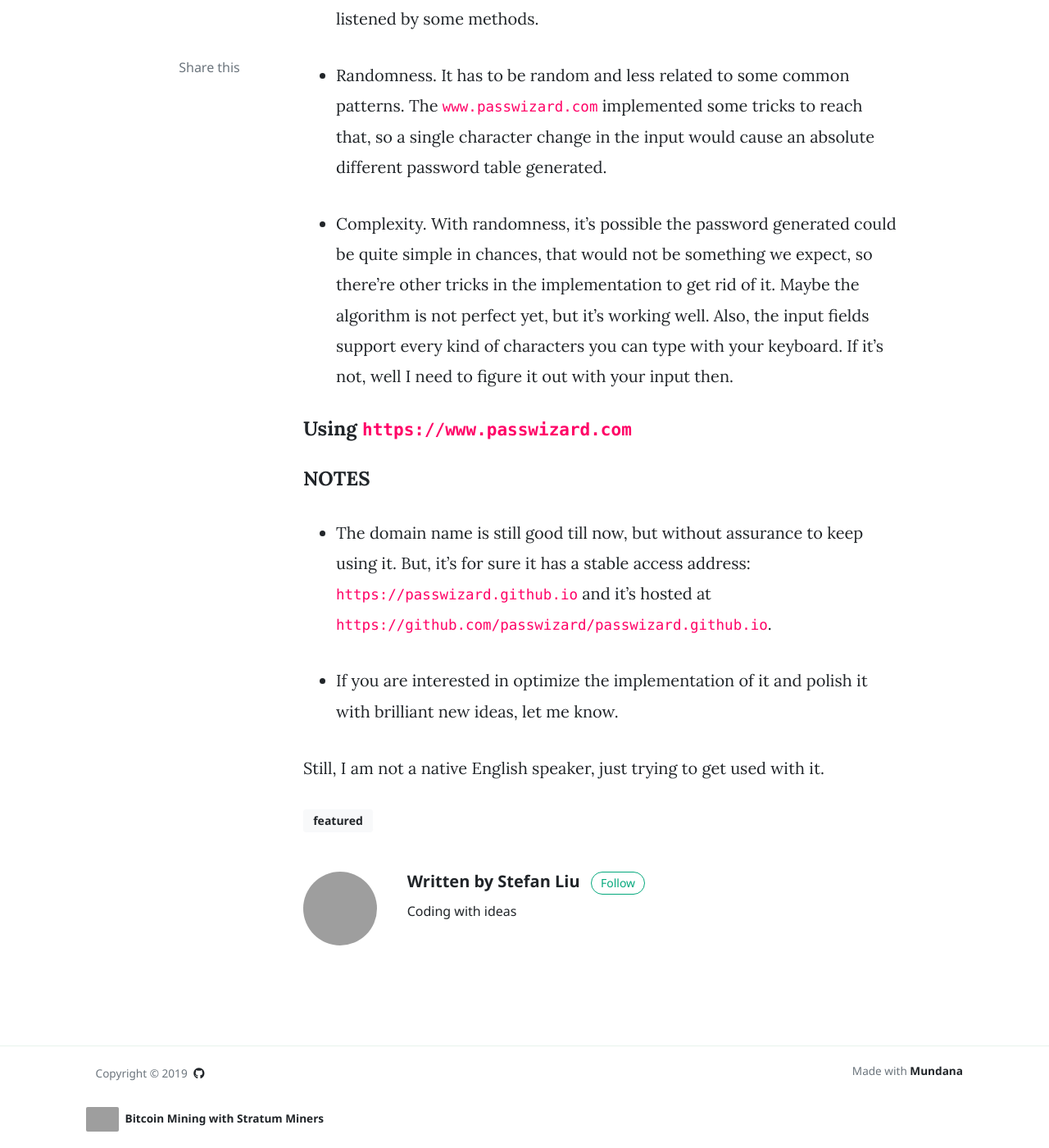
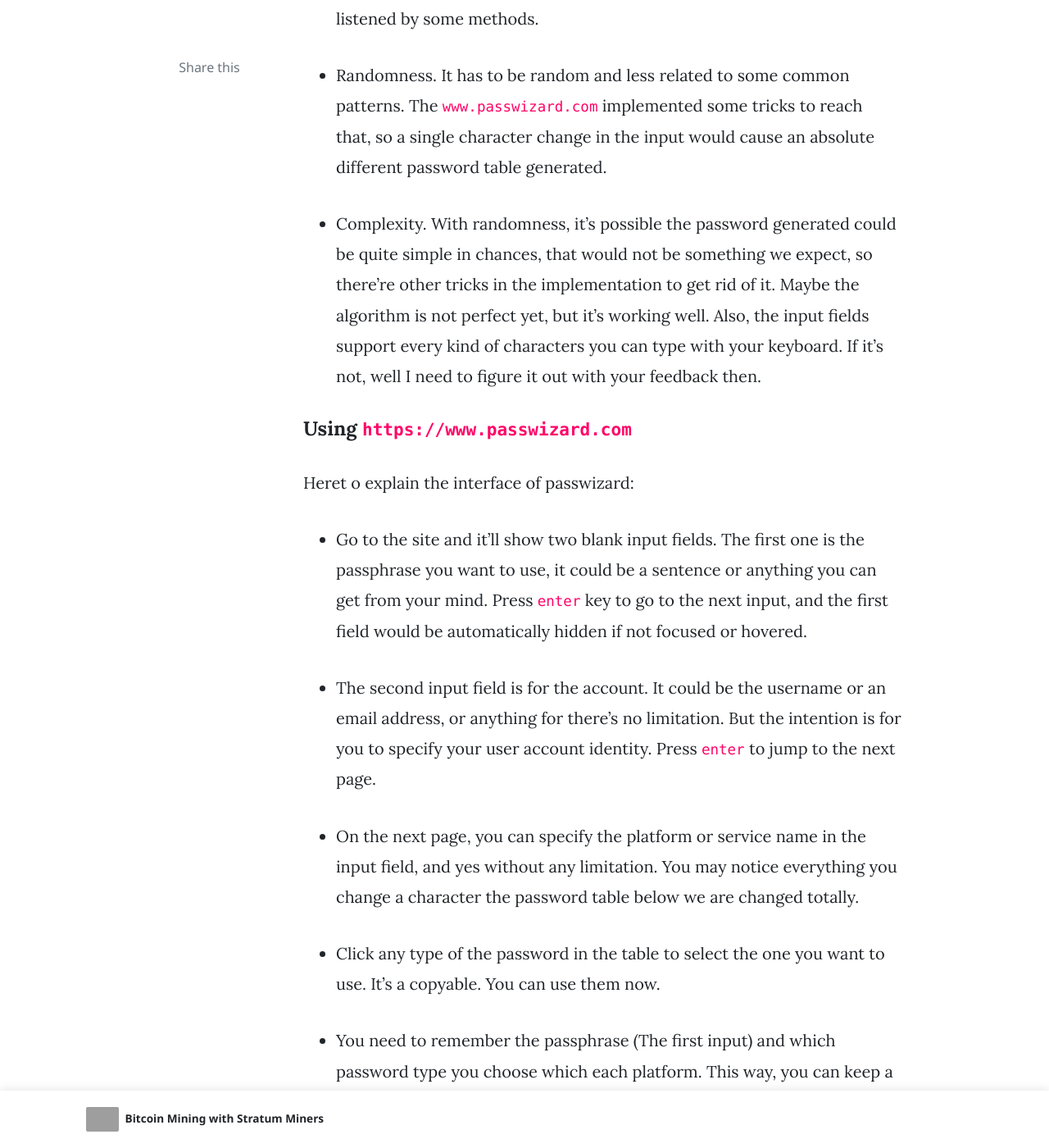
Before and after one commit to devfans/devfans.github.io, a Jekyll site: the page built from _posts/2019-05-31-a-password-generator-to-save-your-life.md, in a window 1280 px wide and 1400 px high, scrolled down 1824 px. Shown: the whole window at 82% size. Built offline with Jekyll 4.4.1, drawn with Linux system fonts in a browser that asks for light colours; nearby versions of some CDN libraries; comment, search, counter and statistics services are not loaded; some of the changed text lies outside the part shown; grey boxes are pictures that could not be loaded.

Commit message:
Update 2019-05-31-a-password-generator-to-save-your-life.md

```diff
--- a/_posts/2019-05-31-a-password-generator-to-save-your-life.md
+++ b/_posts/2019-05-31-a-password-generator-to-save-your-life.md
@@ -22,11 +22,21 @@
 
 + Randomness. It has to be random and less related to some common patterns. The `www.passwizard.com` implemented some tricks to reach that, so a single character change in the input would cause an absolute different password table generated.
 
-+ Complexity. With randomness, it's possible the password generated could be quite simple in chances, that would not be something we expect, so there're other tricks in the implementation to get rid of it. Maybe the algorithm is not perfect yet, but it's working well. Also, the input fields support every kind of characters you can type with your keyboard. If it's not, well I need to figure it out with your input then.
++ Complexity. With randomness, it's possible the password generated could be quite simple in chances, that would not be something we expect, so there're other tricks in the implementation to get rid of it. Maybe the algorithm is not perfect yet, but it's working well. Also, the input fields support every kind of characters you can type with your keyboard. If it's not, well I need to figure it out with your feedback then.
 
 #### Using `https://www.passwizard.com`
 
+Heret o explain the interface of passwizard:
 
++ Go to the site and it'll show two blank input fields. The first one is the passphrase you want to use, it could be a sentence or anything you can get from your mind. Press `enter` key to go to the next input, and the first field would be automatically hidden if not focused or hovered.
+
++ The second input field is for the account. It could be the username or an email address, or anything for there's no limitation. But the intention is for you to specify your user account identity. Press `enter` to jump to the next page.
+
++ On the next page, you can specify the platform or service name in the input field, and yes without any limitation. You may notice everything you change a character the password table below we are changed totally.
+
++ Click any type of the password in the table to select the one you want to use. It's a copyable. You can use them now.
+
++ You need to remember the passphrase (The first input) and which password type you choose which each platform. This way, you can keep a single private passphrase and use it for every account on every platform with knowing which type of password you chose for each platform. And, yes you need to mark the passphrase into your mind clearly, and that's the single thing you truly need to take care of.
 
 #### NOTES
 
```
